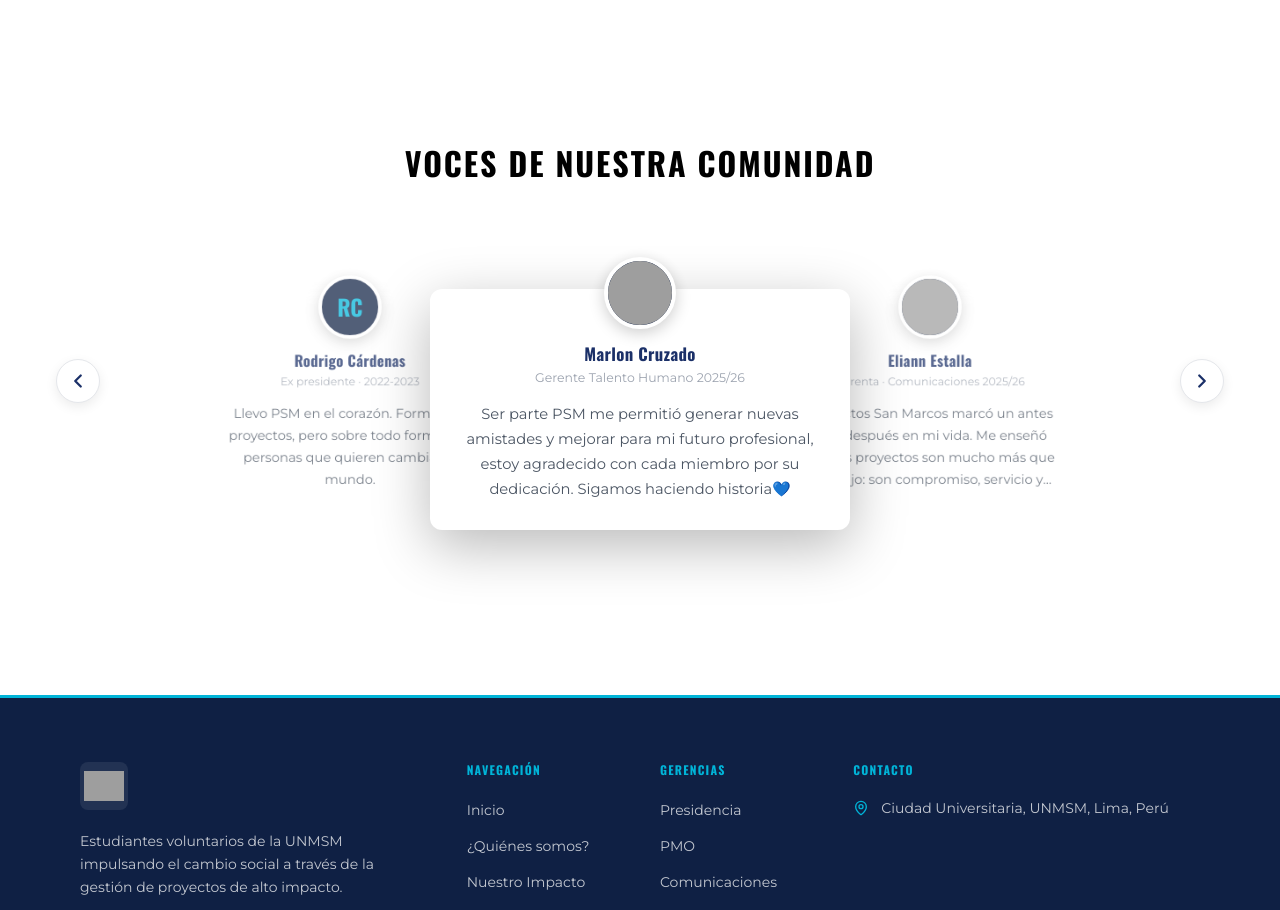
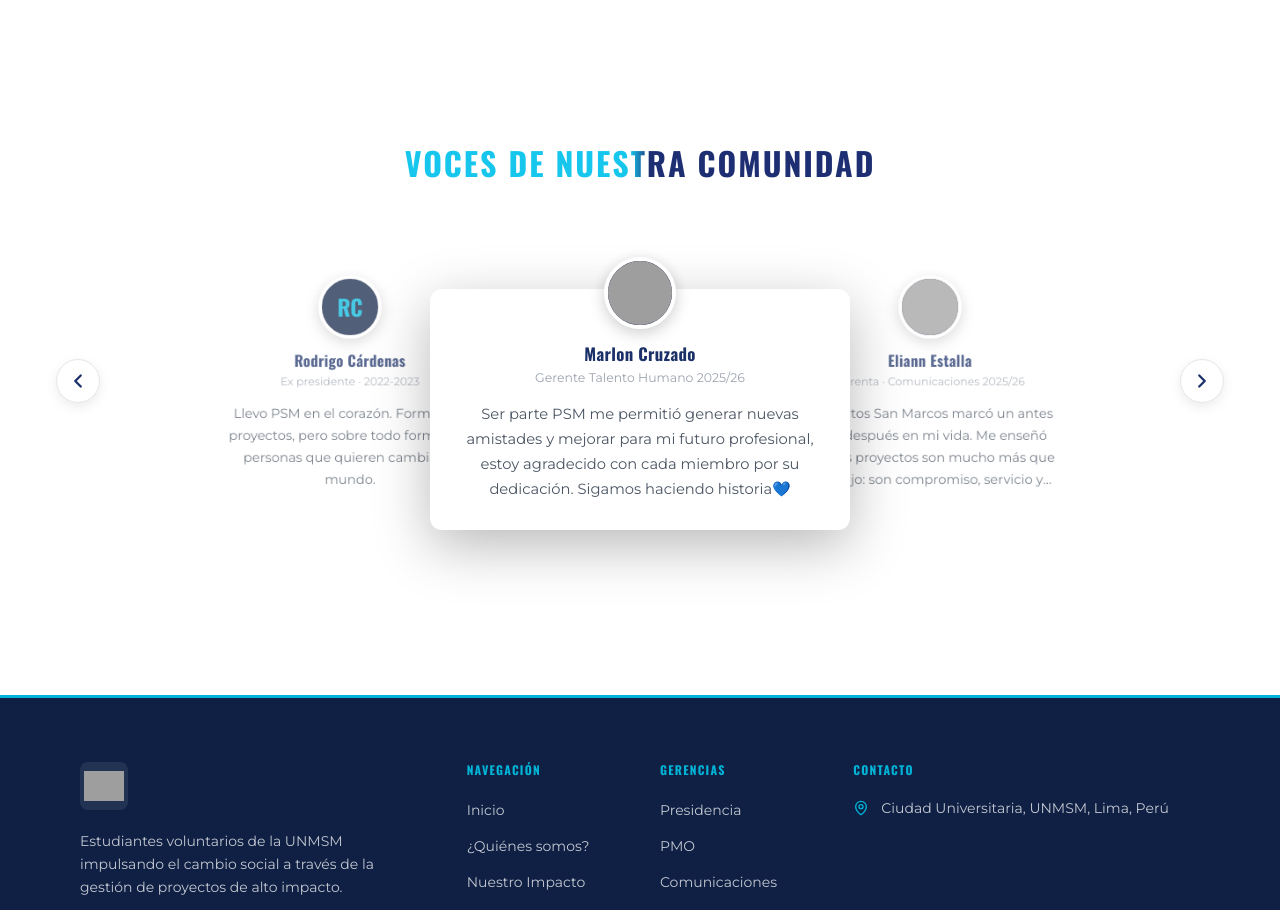
Before and after one commit to Proyecto-San-Marcos/proyectosanmarcos-static, a React (Vite) app: page /comunidad in a window 1280 px wide. Shown: the part 1500-2410 px from the top of the page. Built offline with nearby package versions, Linux system fonts and the light colour scheme; grey boxes are pictures that could not be loaded.

Commit message:
Testimonio y ajuste rp.css

```diff
--- a/src/pages/LandingComunidad.jsx
+++ b/src/pages/LandingComunidad.jsx
@@ -76,10 +76,10 @@ const voces = [
   },
   {
     id: 4,
-    nombre: "Daniela Huanca",
-    cargo: "Jefa de área · Talento Humano",
-    quote: "PSM me enseñó que el trabajo en equipo con propósito puede mover montañas. Cada logro fue colectivo.",
-    foto: "",
+    nombre: "Sebastian Rojas",
+    cargo: "Gerente · Finanzas 2025/26",
+    quote: "PSM fue mucho más que un voluntariado; fue un espacio donde crecí personal y profesionalmente. Aprendí el valor del trabajo en equipo, el liderazgo y el compromiso, mientras fortalecía habilidades y conocía personas que dejaron una huella en mí. Agradezco haber iniciado este camino en Sanamente 2023 y haber tenido la oportunidad de ser DP de Sembrando Sonrisas en Ayacucho, experiencias que siempre recordaré. 💙",
+    foto: "https://uvsnieedcxndpdlyemgn.supabase.co/storage/v1/object/public/photos/IMG-20230804-WA0117%20-%20SEBASTIAN%20ANDRE%20ROJAS%20DUENAS.jpg",
   },
   {
     id: 5,
@@ -279,7 +279,19 @@ function LandingComunidad() {
         <div className="voces-section__bg" />
 
         <div className="voces-section__inner">
-          <h2 className="voces-section__title">Voces de nuestra comunidad</h2>
+          <h2
+          className="voces-section__title"
+          style={{
+            background: "linear-gradient(90deg, #17C6EC 0%, #17C6EC 48%, #1E2E73 52%, #1E2E73 100%)",
+            WebkitBackgroundClip: "text",
+            WebkitTextFillColor: "transparent",
+            backgroundClip: "text",
+            color: "transparent",
+            textTransform: "uppercase",
+          }}
+        >
+          Voces de nuestra comunidad
+        </h2>
 
           {/* Carrusel de 3 tarjetas */}
           <div className="voces-carousel">
--- a/src/pages/projects/rp.css
+++ b/src/pages/projects/rp.css
@@ -34,6 +34,9 @@
   font-family: var(--psm-font-body, "Montserrat", system-ui, sans-serif);
   color: var(--p-body);
   background: var(--p-bg);
+
+  /* FIX: evita que este contenedor raíz se ensanche por hijos con contenido intrínseco grande */
+  overflow-x: hidden;
 }
 
 .proj-container {
@@ -125,6 +128,9 @@
   overflow: hidden;
   background: var(--p-primary-soft);
   box-shadow: var(--p-shadow);
+  /* FIX: la caja de imagen nunca debe imponer su tamaño intrínseco al padre grid */
+  min-width: 0;
+  min-height: 0;
 }
 
 .proj-img img {
@@ -166,6 +172,11 @@
   align-items: center;
 }
 
+/* FIX: los hijos directos del grid de intro no deben crecer por el tamaño intrínseco de la imagen */
+.proj-intro > * {
+  min-width: 0;
+}
+
 .proj-intro__card {
   background: var(--p-primary);
   border-radius: var(--p-radius);
@@ -198,6 +209,11 @@
   grid-template-columns: 1fr 280px;
   gap: 30px;
   align-items: center;
+}
+
+/* FIX: idem para cada fila texto/foto */
+.proj-row > * {
+  min-width: 0;
 }
 
 .proj-row--reverse {
@@ -288,6 +304,9 @@
   overflow: hidden;
   background: var(--p-primary-soft);
   box-shadow: var(--p-shadow);
+  /* FIX: crítico para el mosaico — cada celda del grid no debe expandirse por la foto */
+  min-width: 0;
+  min-height: 0;
 }
 
 .proj-tile--wide {
@@ -346,6 +365,11 @@
   grid-template-columns: 1.1fr 0.9fr;
   gap: 30px;
   align-items: center;
+}
+
+/* FIX: idem para la sección de impacto */
+.proj-impact > * {
+  min-width: 0;
 }
 
 .proj-impact__text {
```
